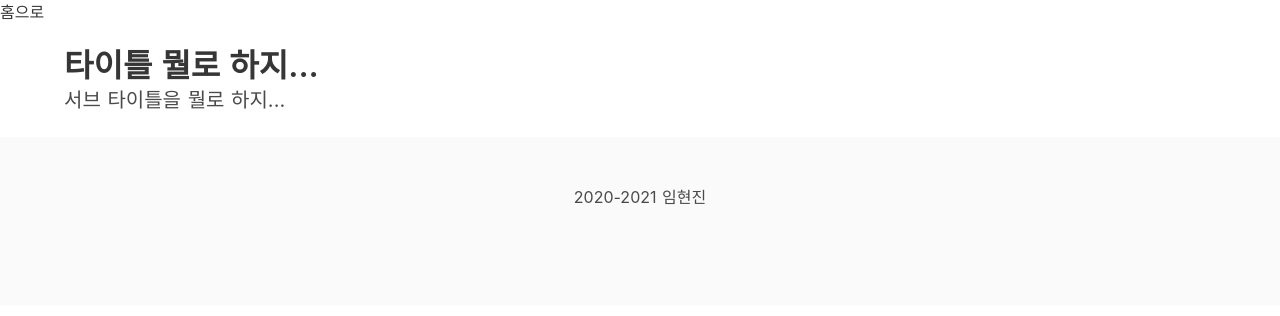
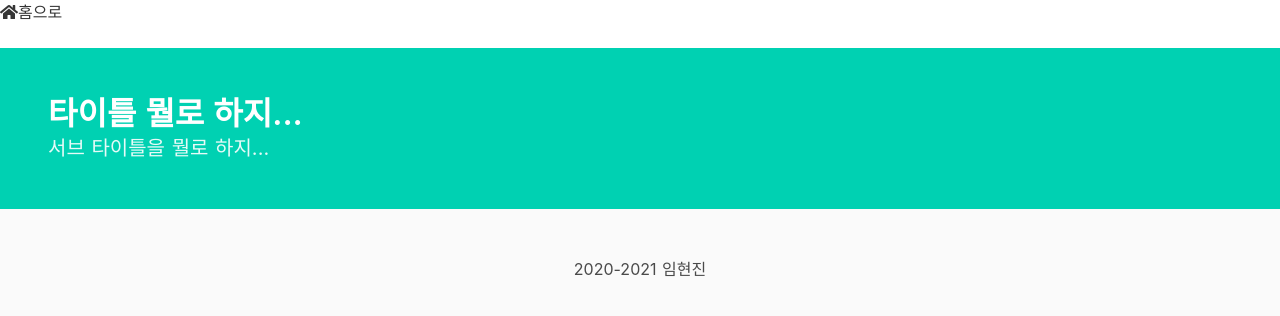
Before and after one commit to tkwk0210/mycloud1, a Nuxt app: page / in a window 1280 px wide. Shown: the top 316 px of the page. Built offline with nearby package versions, Linux system fonts and the light colour scheme.

Commit message:
add Bulma CSS

```diff
--- a/nuxt.config.js
+++ b/nuxt.config.js
@@ -11,8 +11,16 @@ module.exports = {
     ],
     link: [
       { rel: 'icon', type: 'image/x-icon', href: '/favicon.ico' },
-      { rel: "stylesheet",
-      href:"https://cdn.jsdelivr.net/npm/bulma@0.9.2/css/bulma.min.css"}
+      {
+        rel: "stylesheet",
+        href:"https://cdn.jsdelivr.net/npm/bulma@0.9.2/css/bulma.min.css"
+      }
+    ],
+    script: [
+      {
+        defer: "",
+        src: "https://use.fontawesome.com/releases/v5.15.3/js/all.js"
+      }
     ]
   },
   /*
--- a/pages/index.vue
+++ b/pages/index.vue
@@ -1,15 +1,17 @@
 <template>
-  <section class="container">
+
+  <div>
+    <section class="hero is-primary">
+      <div class="hero-body">
+          <p class="title">
+            타이틀 뭘로 하지...
+          </p>
+          <p class="subtitle">
+            서브 타이틀을 뭘로 하지...
+          </p>
+      </div>
+    </section>
     <div>
-      <h1 class="title">
-        타이틀 뭘로 하지...
-      </h1>
-      <h2 class="subtitle">
-        서브 타이틀을 뭘로 하지...
-      </h2>
-      <div>
-
-      </div>
     </div>
-  </section>
+  </div>
 </template>
```
